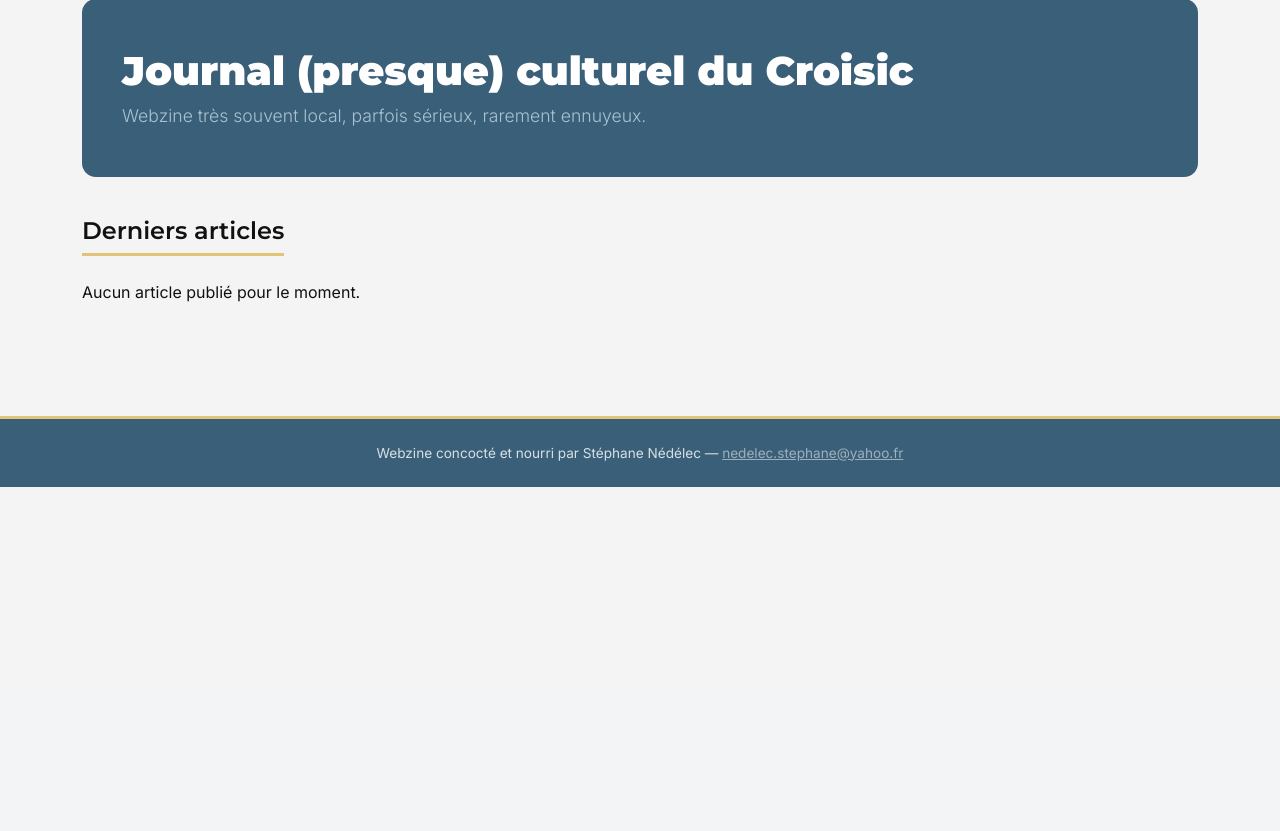
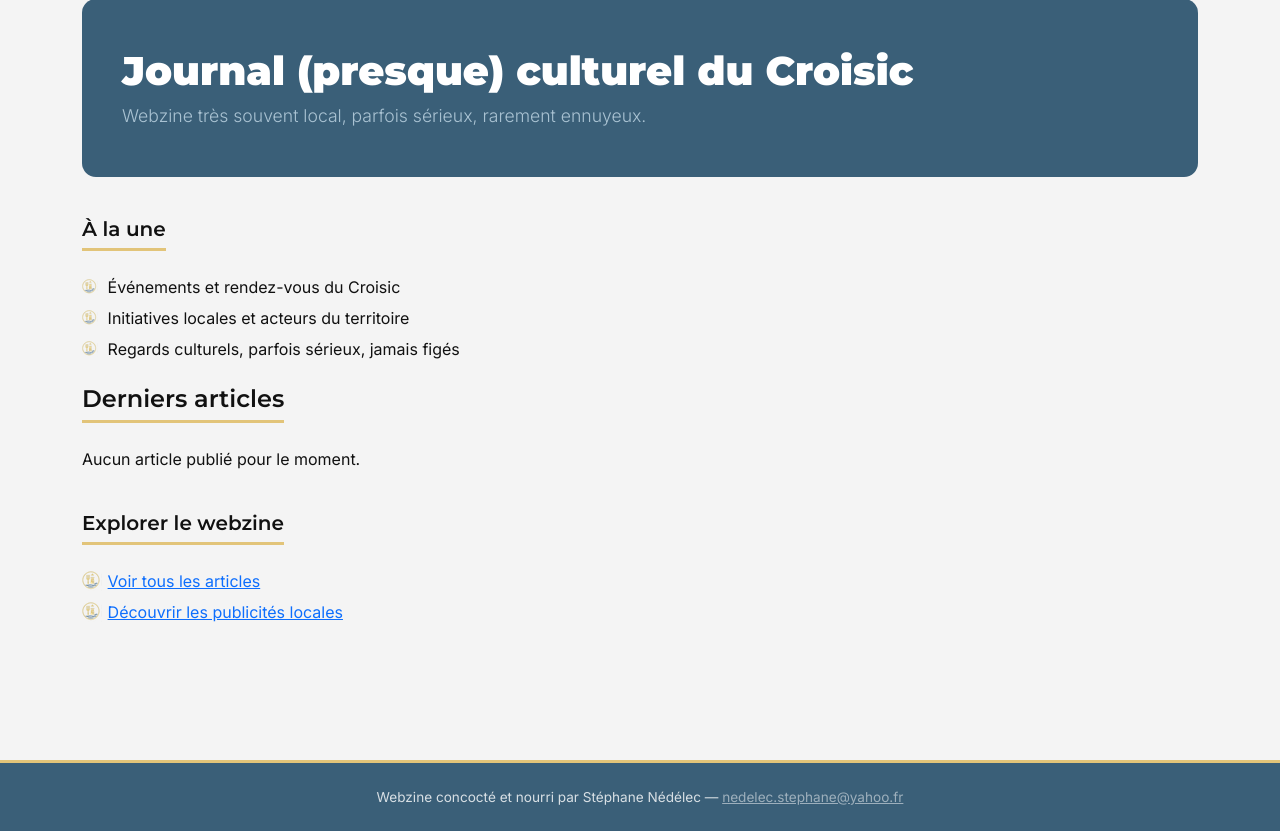
Before and after one commit to misterned/unefaimdevie, a Django app: page / in a window 1280 px wide. Shown: the part 113-944 px from the top of the page. Before the commit the page ends 600 px from the top, so only its background shows below. Run offline with Django 5.2, Linux system fonts and the light colour scheme; data that the repository does not hold is empty; parts of the project's set-up code (start-up, migrations or seed data) failed here and were passed over.

Commit message:
Ajout puces favicon et application sur 2 listes accueil

```diff
--- a/core/static/core/css/style.css
+++ b/core/static/core/css/style.css
@@ -194,3 +194,40 @@ footer {
   font-family: 'Inter', sans-serif;
   font-size: 0.85rem;
 }
+
+/* --- Puces basées sur la favicon --- */
+.list-favicon {
+  list-style: none;
+  padding-left: 0;
+}
+
+.list-favicon li {
+  position: relative;
+  padding-left: 1.6rem;
+  margin-bottom: 0.45rem;
+}
+
+.list-favicon li::before {
+  content: "";
+  position: absolute;
+  left: 0;
+  top: 0.35em;
+  width: 12px;
+  height: 12px;
+  background: url('/static/core/images/puce-favicon-12.png') no-repeat center center;
+  background-size: contain;
+}
+
+.list-favicon-md li::before {
+  width: 16px;
+  height: 16px;
+  top: 0.25em;
+  background-image: url('/static/core/images/puce-favicon-16.png');
+}
+
+.list-favicon-lg li::before {
+  width: 20px;
+  height: 20px;
+  top: 0.15em;
+  background-image: url('/static/core/images/puce-favicon-20.png');
+}
--- a/core/templates/home.html
+++ b/core/templates/home.html
@@ -7,6 +7,15 @@
     <h1 class="display-6">Journal (presque) culturel du Croisic</h1>
     <p class="lead mb-0">Webzine très souvent local, parfois sérieux, rarement ennuyeux.</p>
 </div>
+
+<section class="mb-4">
+    <h2 class="h5 section-title">À la une</h2>
+    <ul class="list-favicon list-favicon-md">
+        <li>Événements et rendez-vous du Croisic</li>
+        <li>Initiatives locales et acteurs du territoire</li>
+        <li>Regards culturels, parfois sérieux, jamais figés</li>
+    </ul>
+</section>
 
 <h2 class="h4 section-title">Derniers articles</h2>
 <div class="row g-4">
@@ -28,4 +37,12 @@
         <p>Aucun article publié pour le moment.</p>
     {% endfor %}
 </div>
+
+<section class="mt-4">
+    <h2 class="h5 section-title">Explorer le webzine</h2>
+    <ul class="list-favicon list-favicon-lg">
+        <li><a href="{% url 'post-list' %}">Voir tous les articles</a></li>
+        <li><a href="{% url 'ad-list' %}">Découvrir les publicités locales</a></li>
+    </ul>
+</section>
 {% endblock %}
```
Also changed, not shown: core/static/core/images/puce-favicon-12.png (added), core/static/core/images/puce-favicon-16.png (added), core/static/core/images/puce-favicon-20.png (added).
